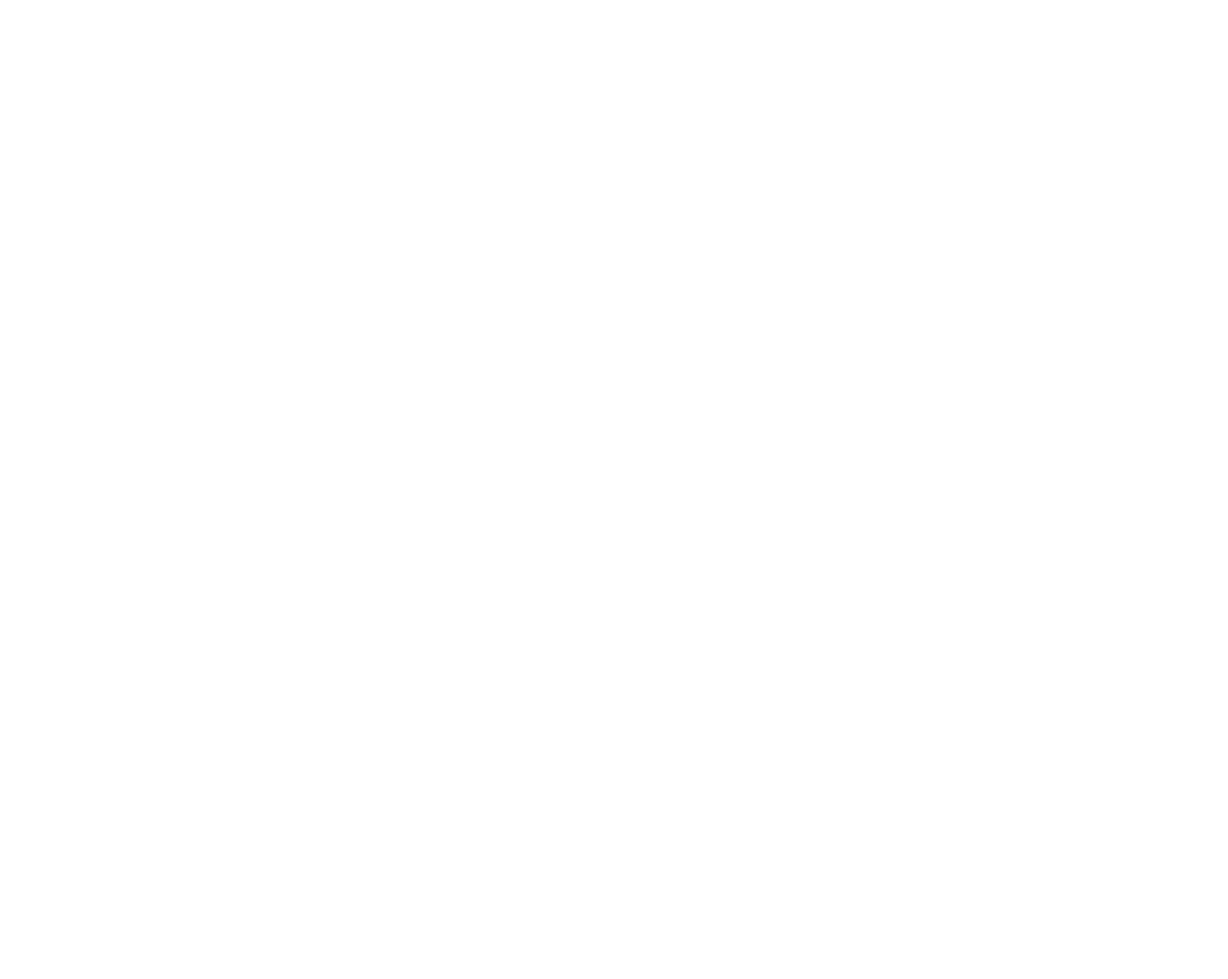
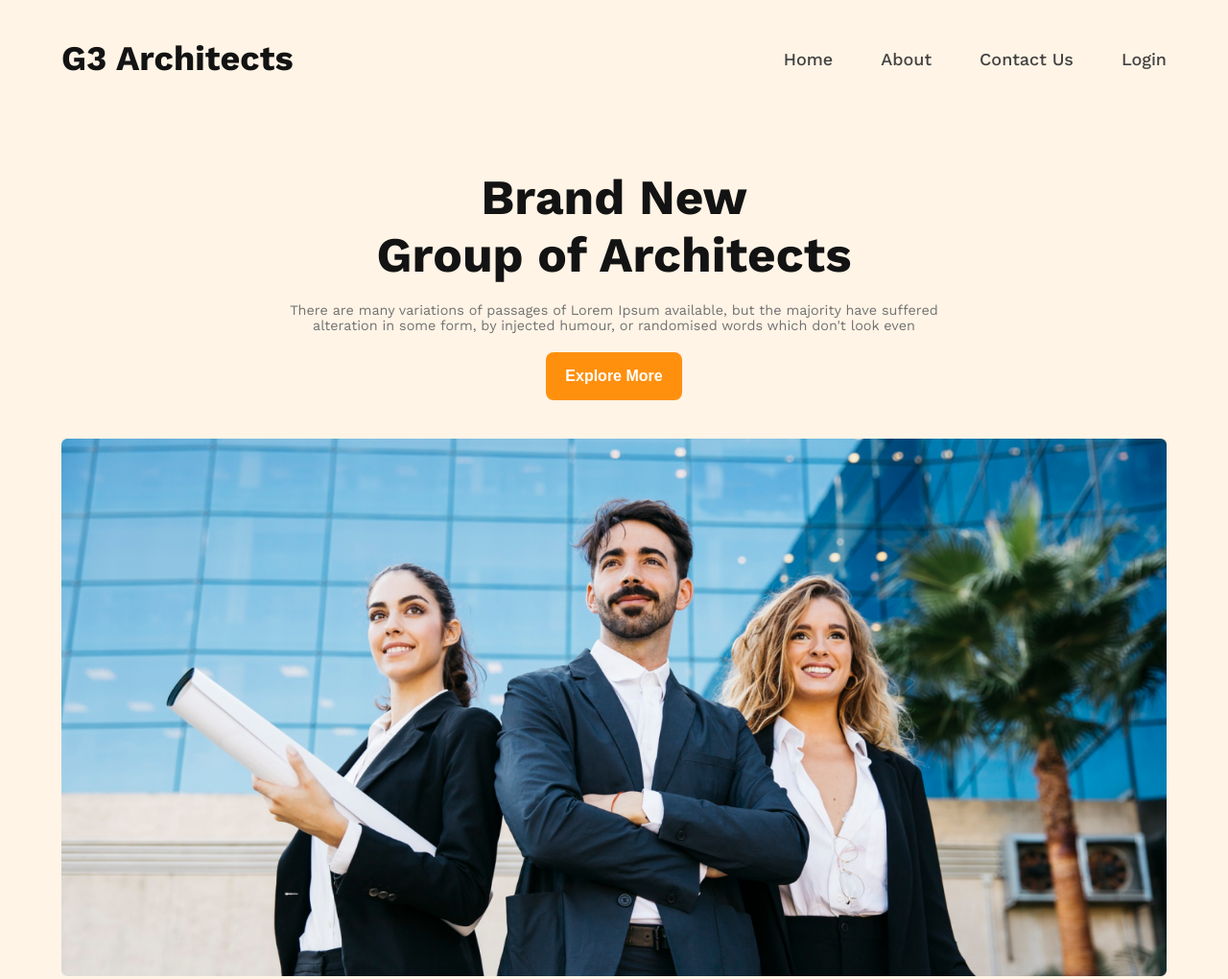
Before and after one commit to Uzzal-Mistry/g3-architects, a plain HTML site: page index.html in a window 1280 px wide. Shown: the whole page at 96% size. Before the commit the page ends 800 px from the top, so only its background shows below. Drawn offline with nearby package versions, Linux system fonts and the light colour scheme.

Commit message:
header section

```diff
--- a/index.html
+++ b/index.html
@@ -1,12 +1,46 @@
 <!DOCTYPE html>
 <html lang="en">
+
 <head>
     <meta charset="UTF-8">
     <meta name="viewport" content="width=device-width, initial-scale=1.0">
     <title>architects</title>
+    <link rel="preconnect" href="https://fonts.googleapis.com">
+    <link rel="preconnect" href="https://fonts.gstatic.com" crossorigin>
+    <link href="https://fonts.googleapis.com/css2?family=Work+Sans:ital,wght@0,100..900;1,100..900&display=swap"
+        rel="stylesheet">
     <link rel="stylesheet" href="styles/style.css">
 </head>
-<body>
+
+<body class="work-sans">
+    <header class="bg-light">
+        <div class="navbar display_flex">
+            <h3 class="brand dark1">G3 Architects</h3>
+            <ul class="nav-links display_flex ">
+
+
+                <li class="nav-item"><a href="" class="nav-link dark2">Home</a></li>
+                <li class="nav-item"><a href="" class="nav-link dark2">About</a></li>
+                <li class="nav-item"><a href="" class="nav-link dark2"> Contact Us</a></li>
+                <li class="nav-item"><a href="" class="nav-link dark2">Login</a></li>
+            </ul>
+        </div>
+        <div class="banner">
+            <div class="banner_container">
+                <h1 class="banner_title dark1">Brand New <br> Group of Architects </h1>
+                <p class="banner_description dark3">There are many variations of passages of Lorem Ipsum available, but
+                    the
+                    majority have suffered
+                    alteration in some form, by injected humour, or randomised words which don't look even</p>
+                <button class="btn_primary">Explore More</button>
+            </div>
+            <img class="banner_img" src="images/banner.png" alt="">
+
+        </div>
+    </header>
+    <main></main>
+    <footer></footer>
 
 </body>
+
 </html>
--- a/styles/style.css
+++ b/styles/style.css
@@ -0,0 +1,126 @@
+* {
+    margin: 0px;
+    padding: 0px;
+}
+
+
+
+.work-sans {
+    font-family: "Work Sans", serif;
+    font-optical-sizing: auto;
+    font-weight: 400;
+    font-style: normal;
+}
+
+
+/* share style */
+.bg-light {
+    background-color: rgba(255, 144, 14, 0.1);
+}
+
+.display_flex {
+    display: flex;
+}
+
+.dark1 {
+    color: rgb(19, 19, 19);
+}
+
+.dark2 {
+    color: rgb(66, 66, 66);
+}
+
+.dark3 {
+    color: rgb(114, 114, 114);
+}
+
+.btn_primary {
+    background-color: rgb(255, 144, 14);
+    padding: 16px 20px;
+    color: white;
+    border: none;
+    border-radius: 8px;
+    font-size: 1rem;
+    font-weight: 600;
+}
+
+
+
+
+
+/* header style */
+
+
+
+/* nav style  */
+.navbar {
+    justify-content: space-between;
+    align-items: center;
+    padding-top: 40px;
+}
+
+.brand {
+    font-size: 2.25rem;
+    font-weight: 700;
+}
+
+.nav-links {
+    gap: 50px;
+    font-size: 0.9rem;
+}
+
+.nav-item {
+    list-style: none;
+}
+
+.nav-link {
+    text-decoration: none;
+    font-size: 18px;
+    font-weight: 500;
+
+}
+
+.navbar,
+.banner {
+    max-width: 1152px;
+    margin: 0 auto;
+
+}
+
+
+
+/* .banner style  */
+.banner {
+    margin-top: 93px;
+
+}
+
+.banner_img {
+    width: 100%;
+    margin: 40px 0 36px 0;
+}
+
+.banner_container {
+    max-width: 690px;
+    margin: 0 auto;
+    text-align: center;
+}
+
+.banner_title {
+    font-size: 3.2rem;
+    font-weight: 700;
+}
+
+.banner_description {
+    font-size: 0.9rem;
+    margin: 20px 0px;
+}
+
+
+/* responsive media query */
+@media screen and (max-width: 576px) {
+    .navbar, .nav-links{
+        flex-direction: column;
+    }
+
+}
```
